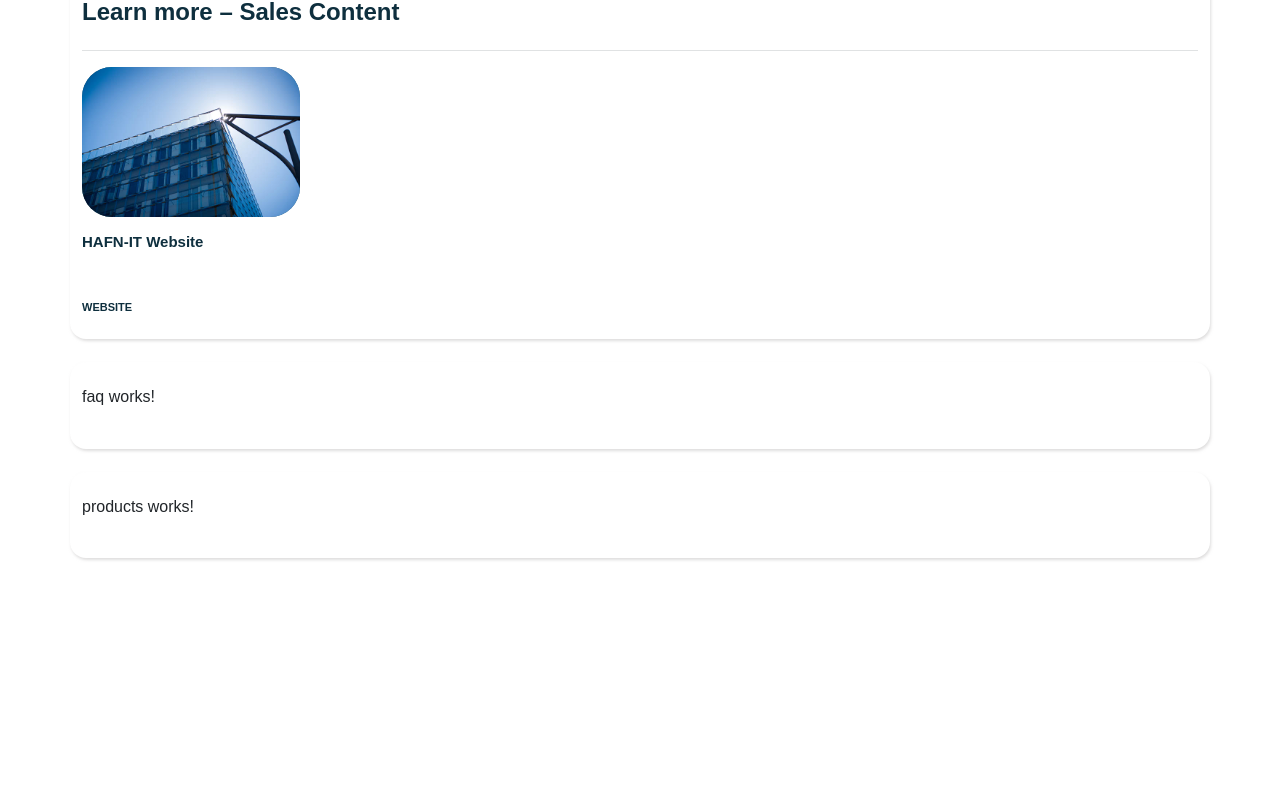
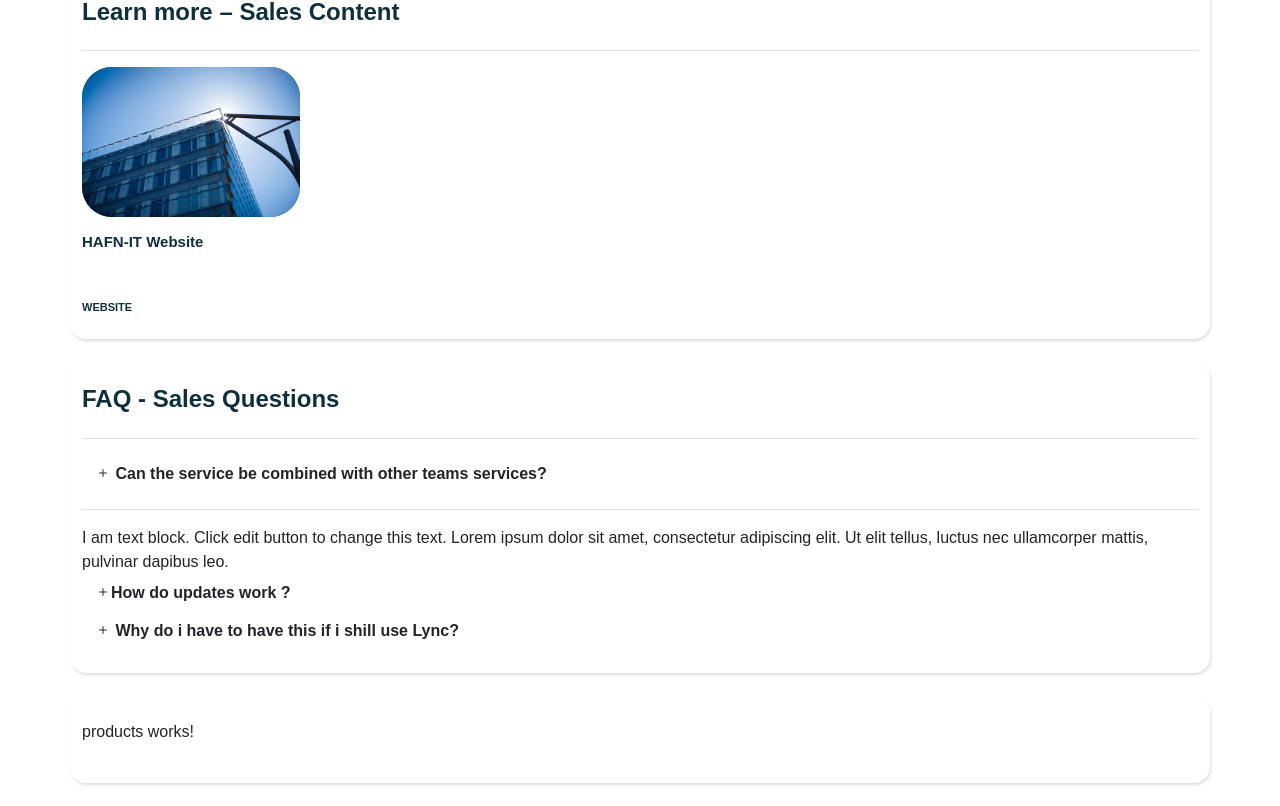
Before and after one commit to pecons/PruebaHappy, an Angular app: page / in a window 1280 px wide. Shown: the part 1973-2779 px from the top of the page. Before the commit the page ends 2554 px from the top, so only its background shows below. Built offline with nearby package versions, Linux system fonts and the light colour scheme.

Commit message:
faq added

```diff
--- a/src/app/core/components/faq/faq.component.css
+++ b/src/app/core/components/faq/faq.component.css
@@ -0,0 +1,3 @@
+button{
+    font-weight: 600;
+}
--- a/src/app/core/components/faq/faq.component.html
+++ b/src/app/core/components/faq/faq.component.html
@@ -1 +1,33 @@
-<p>faq works!</p>
+<div fxLayout="column" >
+    <h4>FAQ - Sales Questions</h4>
+    <hr>
+    <div id="accordion">
+            <h5 class="mb-0">
+            <button class="btn" data-toggle="collapse" data-target="#collapseOne" aria-expanded="true" aria-controls="collapseOne">
+                <i class="bi bi-plus"></i> Can the service be combined with other teams services?
+            </button>
+            </h5>
+        <div id="collapseOne" class="collapse show" aria-labelledby="headingOne" data-parent="#accordion">
+            <hr>
+            I am text block. Click edit button to change this text. Lorem ipsum dolor sit amet, consectetur adipiscing elit. Ut elit tellus, luctus nec ullamcorper mattis, pulvinar dapibus leo.
+        </div>
+            <h5 class="mb-0">
+            <button class="btn collapsed" data-toggle="collapse" data-target="#collapseTwo" aria-expanded="false" aria-controls="collapseTwo">
+            <i class="bi bi-plus"></i>How do updates work ?
+            </button>
+            </h5>
+        <div id="collapseTwo" class="collapse" aria-labelledby="headingTwo" data-parent="#accordion">
+            <hr>
+            I am text block. Click edit button to change this text. Lorem ipsum dolor sit amet, consectetur adipiscing elit. Ut elit tellus, luctus nec ullamcorper mattis, pulvinar dapibus leo.
+        </div>
+            <h5 class="mb-0">
+            <button class="btn collapsed" data-toggle="collapse" data-target="#collapseThree" aria-expanded="false" aria-controls="collapseThree">
+                <i class="bi bi-plus"></i>  Why do i have to have this if i shill use Lync?
+            </button>
+            </h5>
+        <div id="collapseThree" class="collapse" aria-labelledby="headingThree" data-parent="#accordion">
+            <hr>
+            I am text block. Click edit button to change this text. Lorem ipsum dolor sit amet, consectetur adipiscing elit. Ut elit tellus, luctus nec ullamcorper mattis, pulvinar dapibus leo.
+        </div>
+    </div>
+</div>
--- a/src/index.html
+++ b/src/index.html
@@ -2,13 +2,17 @@
 <html lang="en">
 <head>
   <meta charset="utf-8">
-  <title>Prueba Aptitud</title>
+  <title>HappyTest</title>
   <base href="/">
   <meta name="viewport" content="width=device-width, initial-scale=1">
   <link rel="icon" type="image/x-icon" href="favicon.ico">
   <link rel="preconnect" href="https://fonts.gstatic.com">
   <link href="https://fonts.googleapis.com/css2?family=Roboto:wght@300;400;500&display=swap" rel="stylesheet">
   <link href="https://fonts.googleapis.com/icon?family=Material+Icons" rel="stylesheet">
+  <link rel="stylesheet" href="https://maxcdn.bootstrapcdn.com/bootstrap/4.0.0/css/bootstrap.min.css" integrity="sha384-Gn5384xqQ1aoWXA+058RXPxPg6fy4IWvTNh0E263XmFcJlSAwiGgFAW/dAiS6JXm" crossorigin="anonymous">
+  <script src="https://code.jquery.com/jquery-3.2.1.slim.min.js" integrity="sha384-KJ3o2DKtIkvYIK3UENzmM7KCkRr/rE9/Qpg6aAZGJwFDMVNA/GpGFF93hXpG5KkN" crossorigin="anonymous"></script>
+  <script src="https://cdnjs.cloudflare.com/ajax/libs/popper.js/1.12.9/umd/popper.min.js" integrity="sha384-ApNbgh9B+Y1QKtv3Rn7W3mgPxhU9K/ScQsAP7hUibX39j7fakFPskvXusvfa0b4Q" crossorigin="anonymous"></script>
+  <script src="https://maxcdn.bootstrapcdn.com/bootstrap/4.0.0/js/bootstrap.min.js" integrity="sha384-JZR6Spejh4U02d8jOt6vLEHfe/JQGiRRSQQxSfFWpi1MquVdAyjUar5+76PVCmYl" crossorigin="anonymous"></script>
 </head>
 <body class="mat-typography">
   <app-root></app-root>
```
